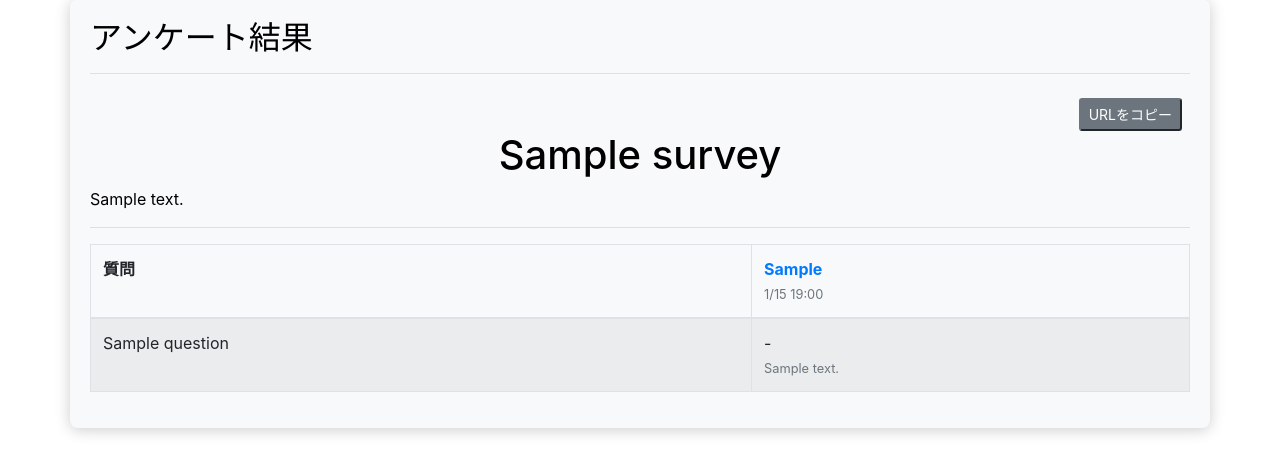
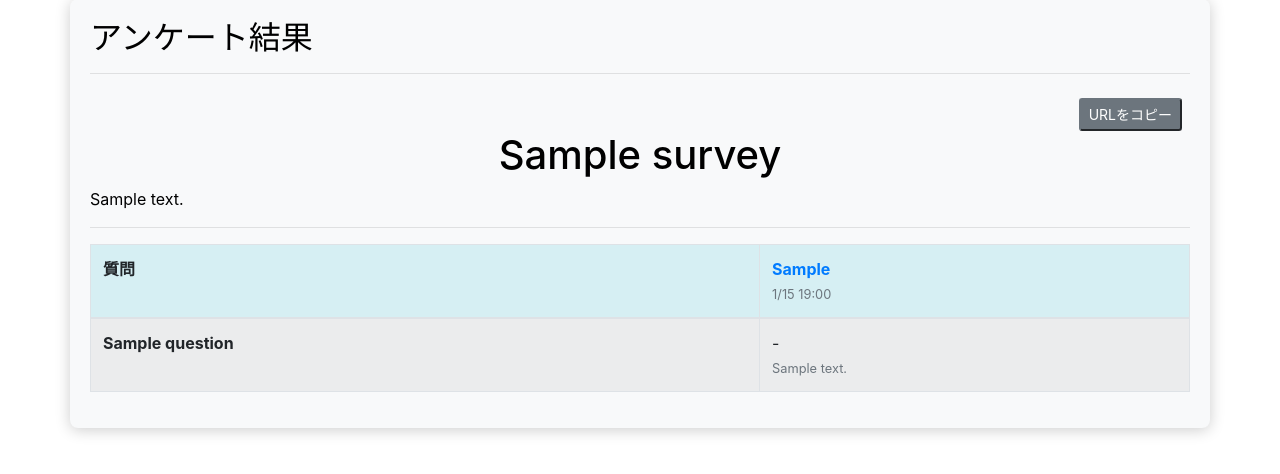
Before and after one commit to ShamNeko88/EasyPyTools, a Django app: a page that uses TopPage/templates/TopPage/base.html in a window 1280 px wide. Shown: the part 169-643 px from the top of the page. Run offline with Django 5.2, Linux system fonts and the light colour scheme; tables that the repository leaves empty hold one stand-in row (values such as "Sample post"); parts of the project's set-up code (start-up, migrations or seed data) failed here and were passed over; some libraries are stand-ins or nearby versions.

Commit message:
[56-add]手直し。質問列も固定

```diff
--- a/EasySurvey/static/css/survey.css
+++ b/EasySurvey/static/css/survey.css
@@ -86,5 +86,14 @@ h1 {
 .table thead th {
     position: sticky;
     top: 0;
-    background: #f8f9fa; /* 固定箇所の背景色指定して透け防止*/
+    background: #d6eff3; /* 固定箇所の背景色指定して透け防止*/
+    z-index: 2;
 }
+
+/* 一番左の列（質問）を固定 */
+.table th#question-title,
+.table td:first-child {
+    font-weight: bold;
+    position: sticky;
+    left: 0;
+}
```
